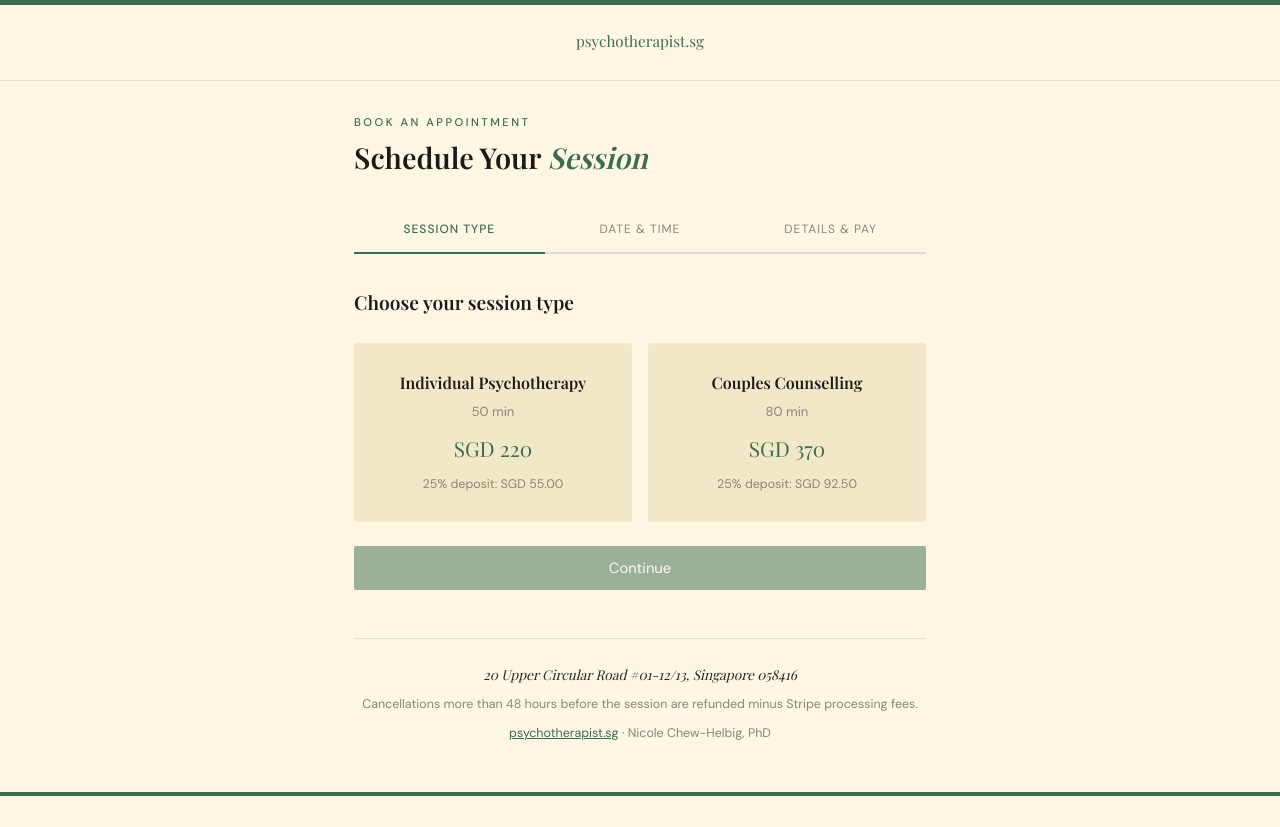
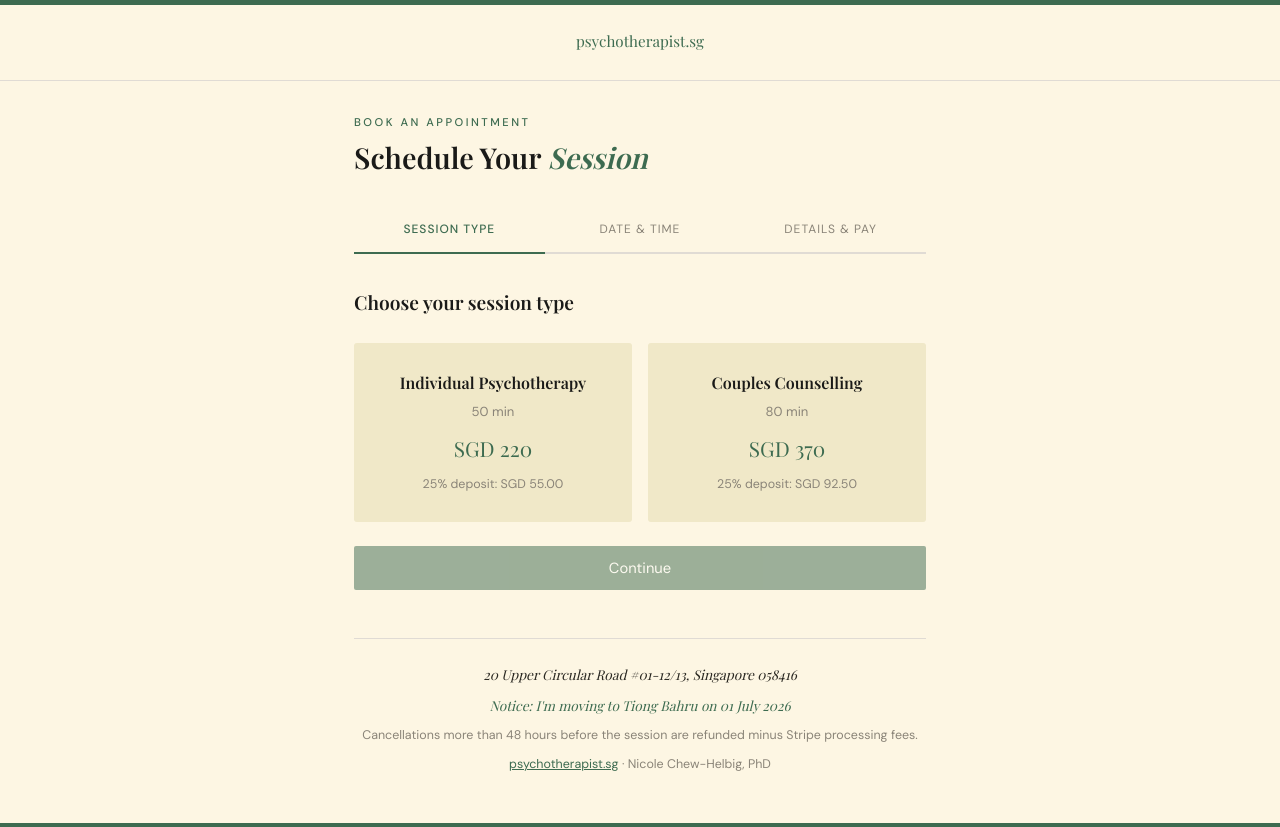
Before and after one commit to chewhelbig/psychotherapy-booking, a Next.js app: page / in a window 1280 px wide. Before the commit the page ends 800 px from the top, so only its background shows below. Built offline with nearby package versions, Linux system fonts and the light colour scheme; a web font is replaced by a local one.

Commit message:
Update index.js

```diff
--- a/pages/index.js
+++ b/pages/index.js
@@ -310,6 +310,10 @@ export default function BookingPage() {
             <p style={{ fontSize: '0.85rem', color: 'var(--text)', fontFamily: 'var(--font-heading)', fontStyle: 'italic' }}>
               20 Upper Circular Road #01-12/13, Singapore 058416
             </p>
+            <p style={{ fontSize: '0.85rem', color: 'var(--green)', marginTop: '0.5rem', fontFamily: 'var(--font-heading)', fontStyle: 'italic' }}>
+            Notice: I'm moving to Tiong Bahru on 01 July 2026
+            </p>
+
             <p style={{ fontSize: '0.78rem', color: 'var(--faint)', marginTop: '0.5rem' }}>
               Cancellations more than 48 hours before the session are refunded minus Stripe processing fees.
             </p>
```
